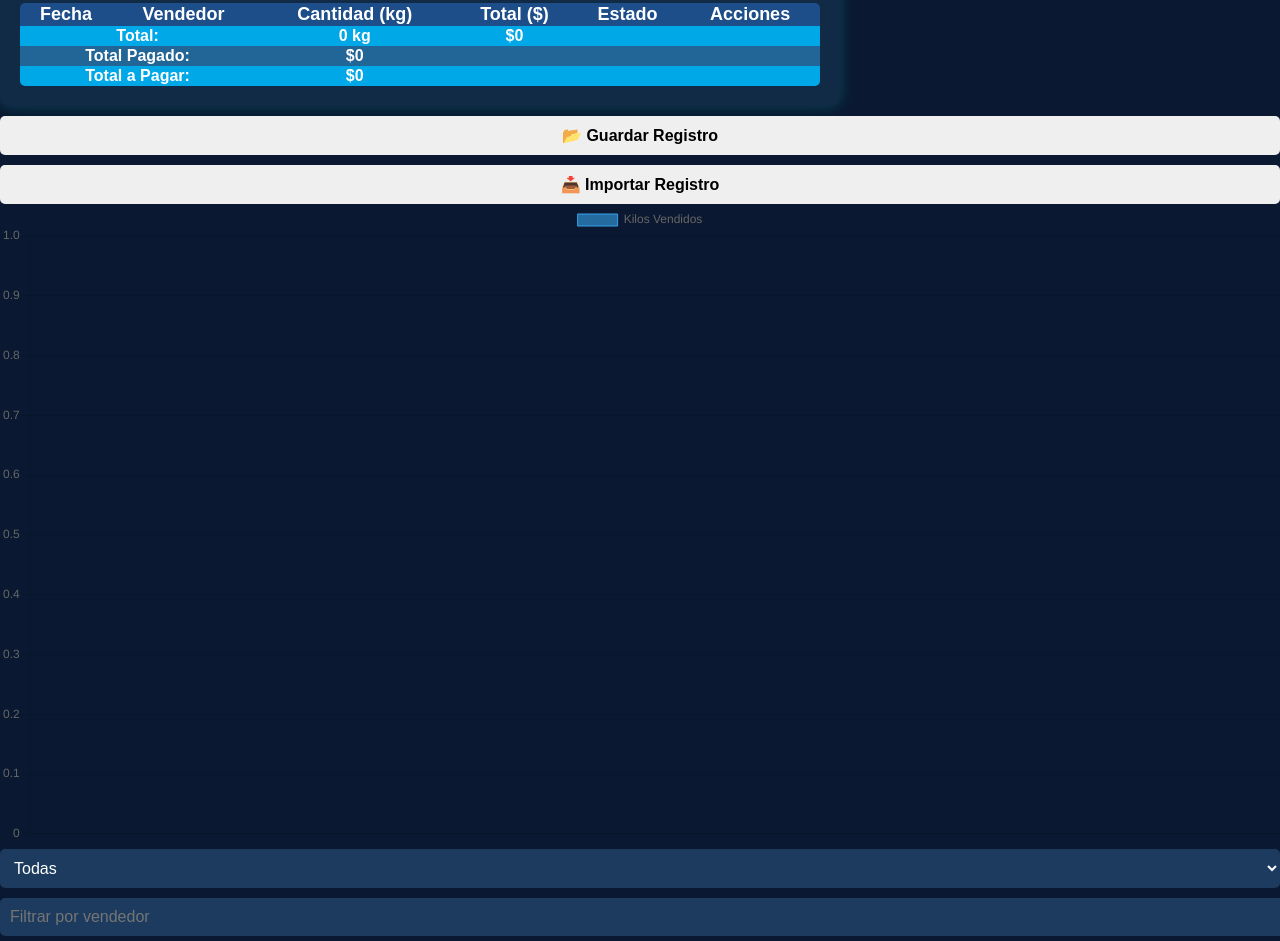
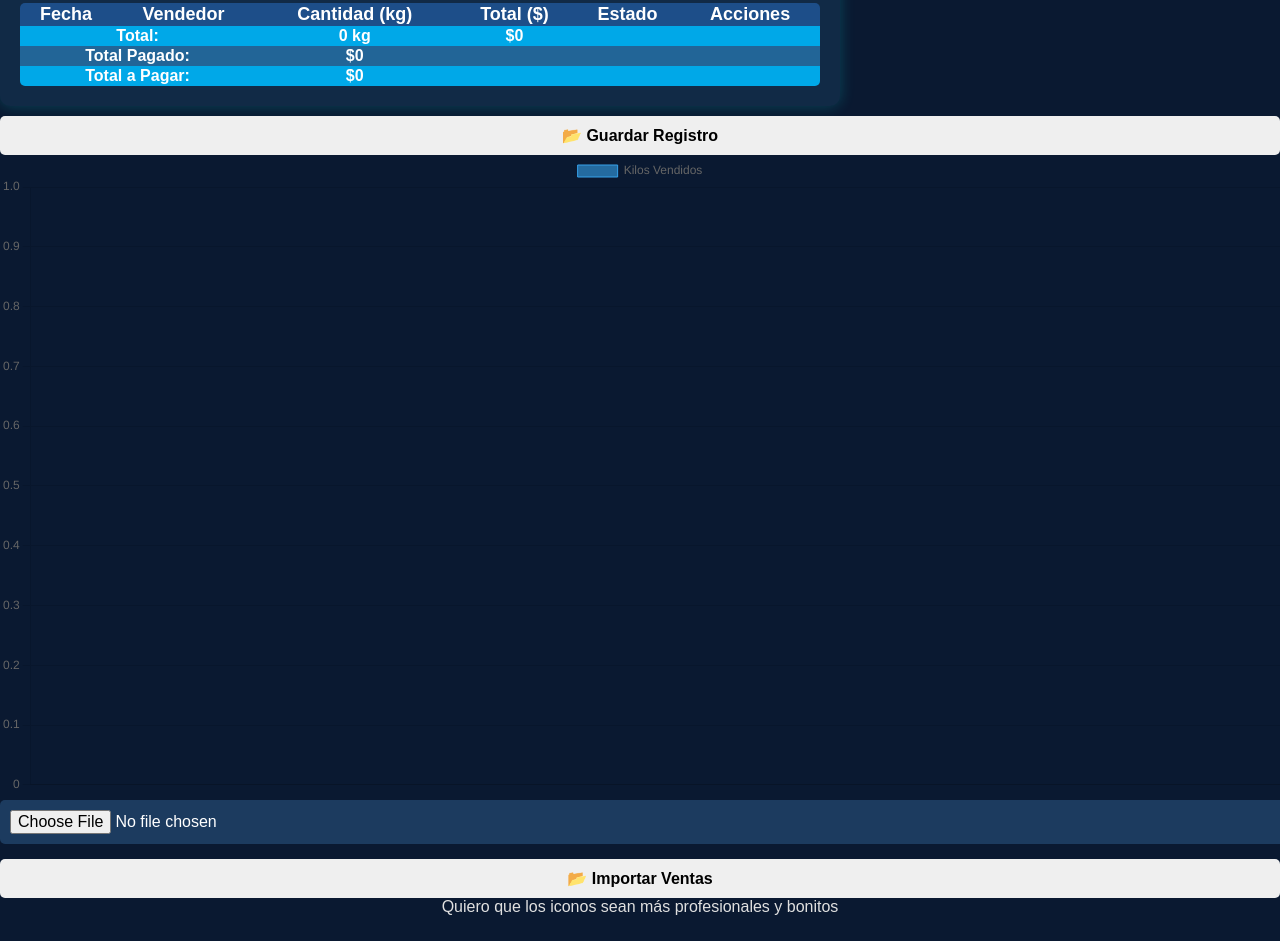
Before and after one commit to codeyil/Compraventacofee, a plain HTML site: page index.html in a window 1280 px wide. Shown: the part 552-1493 px from the top of the page. After the commit the page ends 1468 px from the top, so only its background shows below. Drawn offline with nearby package versions, Linux system fonts and the light colour scheme.

Commit message:
Actualizar index.html

```diff
--- a/index.html
+++ b/index.html
@@ -1,5 +1,4 @@
-<!DOCTYPE html>
-<html lang="es">
+<!DOCTYPE html><html lang="es">
 <head>
     <meta charset="UTF-8">
     <meta name="viewport" content="width=device-width, initial-scale=1.0">
@@ -10,9 +9,7 @@
 </head>
 <body>
     <div class="container">
-        <h1>Registro de Ventas</h1>
-
-        <button id="modoOscuroBtn">🌙 Modo Oscuro</button>
+        <h1>Registro de Ventas</h1><button id="modoOscuroBtn">🌙 Modo Oscuro</button>
 
     <label>👤 Vendedor:</label>
     <input type="text" id="vendedor" placeholder="Ingrese el nombre">
@@ -70,18 +67,7 @@
 
 <script src="script.js"></script>
 
-
-
-
 <button onclick="exportarVentas()">📂 Guardar Registro</button>
-<input type="file" id="importarArchivo" style="display: none;" onchange="importarVentas(event)">
-<button onclick="document.getElementById('importarArchivo').click()">📥 Importar Registro</button>
-
-
-
-
-
-
 
 <script src="https://cdn.jsdelivr.net/npm/chart.js"></script>
 
@@ -89,41 +75,12 @@
 
 <canvas id="ventasChart"></canvas>
 
-
-
-
-
-    <select id="filtroVentas" onchange="filtrarVentas()">
-    <option value="todas">Todas</option>
-    <option value="pagadas">Pagadas</option>
-    <option value="pendientes">Pendientes</option>
-</select>
-<input type="text" id="filtroVendedor" placeholder="Filtrar por vendedor" oninput="filtrarVentas()">
-
-
-
-
-
-
-
-
-
-
-
-
 <div id="modalConfirmacion" class="modal">
     <div class="modal-contenido">
         <p id="mensajeConfirmacion"></p>
         <button id="btnConfirmar" class="btn">✔ Confirmar</button>
         <button id="btnCancelar" class="btn">❌ Cancelar</button>
     </div>
-</div>
-
-
-
-
-
-
-
-</body>
-</html>
+</div><input type="file" id="importarVentasInput" accept=".json">
+<button onclick="importarVentas()">📂 Importar Ventas</button></body>
+</html>Quiero que los iconos sean más profesionales y bonitos
```
Lines whose indentation alone changed are shown as unchanged.
